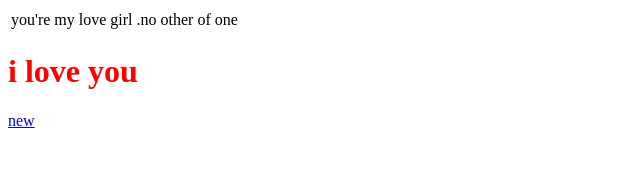
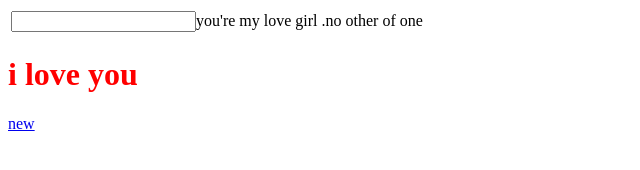
Before and after one commit to TimebackProject/Timeback, a plain HTML site: page index.html in a window 1280 px wide. Shown: the whole page, without its empty margins (0-640 px from the left). Drawn offline with Linux system fonts and the light colour scheme.

Commit message:
Create index.html

```diff
--- a/index.html
+++ b/index.html
@@ -6,7 +6,7 @@
     <form>
     <table>
       <tr>
-      <td><textare readonly>you're my love girl .no other of one</textare></td>
+      <td><input type="txt" rechekd />you're my love girl .no other of one</td>
       </tr>
       </table>
       </form>
```
